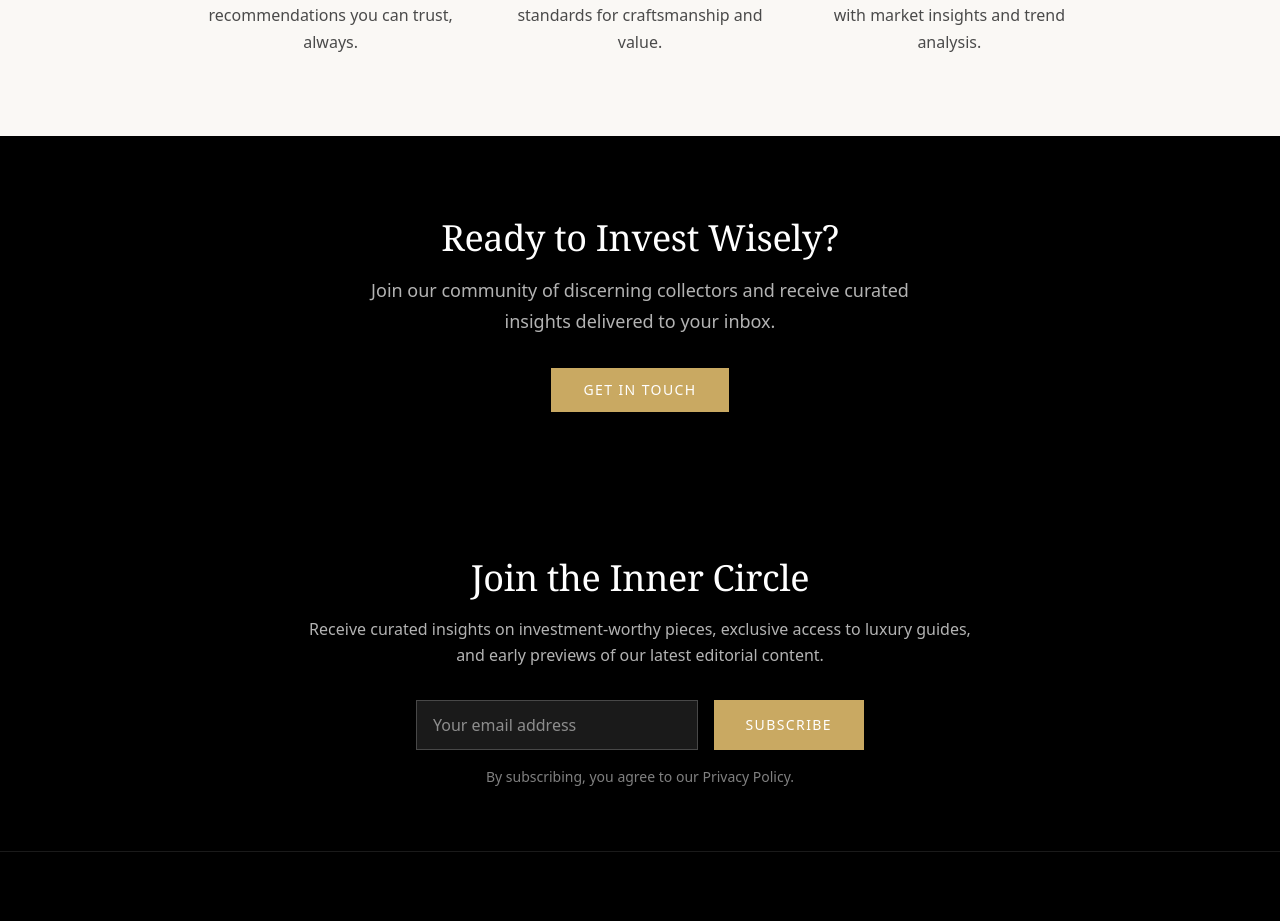
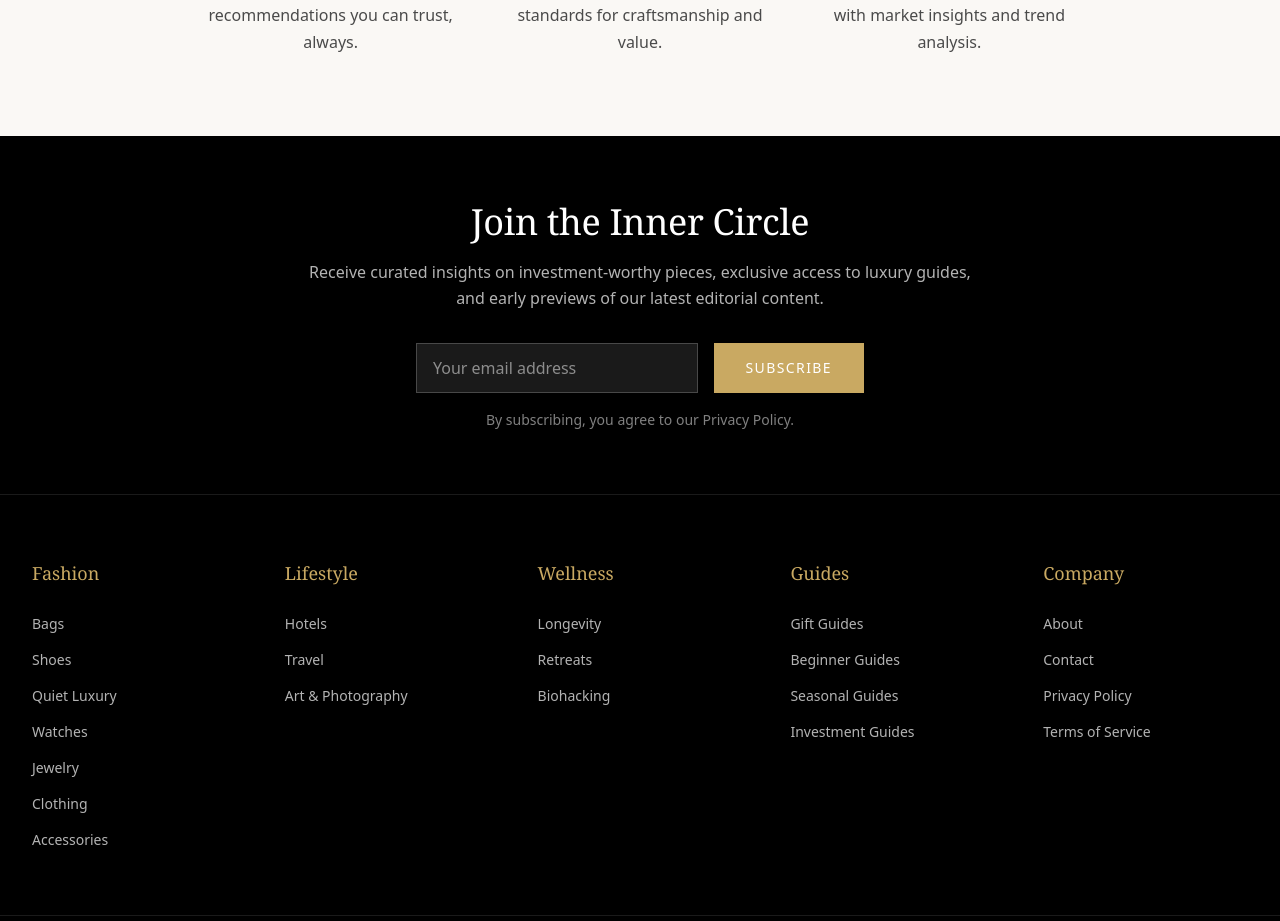
Before and after one commit to regi-dev-prog/invested-luxury, a Next.js app: page /about in a window 1280 px wide. Shown: the part 2261-3182 px from the top of the page. Built offline with nearby package versions, Linux system fonts and the light colour scheme.

Commit message:
remove cta About page

```diff
--- a/src/app/about/page.tsx
+++ b/src/app/about/page.tsx
@@ -102,20 +102,7 @@ export default function AboutPage() {
         </div>
       </section>
 
-      {/* CTA */}
-      <section className="py-20 bg-black">
-        <div className="container-luxury text-center">
-          <h2 className="font-serif text-headline text-white mb-4">
-            Ready to Invest Wisely?
-          </h2>
-          <p className="text-body-lg text-white/70 mb-8 max-w-xl mx-auto">
-            Join our community of discerning collectors and receive curated insights delivered to your inbox.
-          </p>
-          <Link href="/contact" className="btn-gold inline-block">
-            Get in Touch
-          </Link>
-        </div>
-      </section>
+
     </>
   );
 }
```
